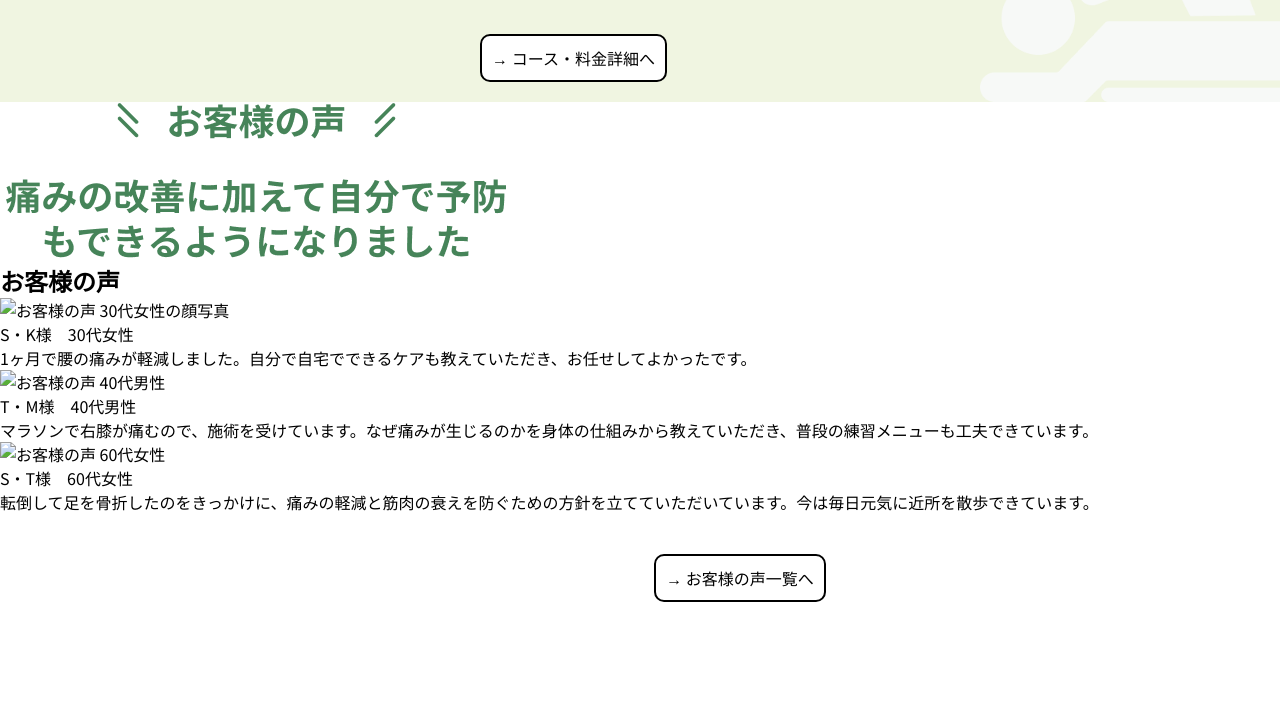
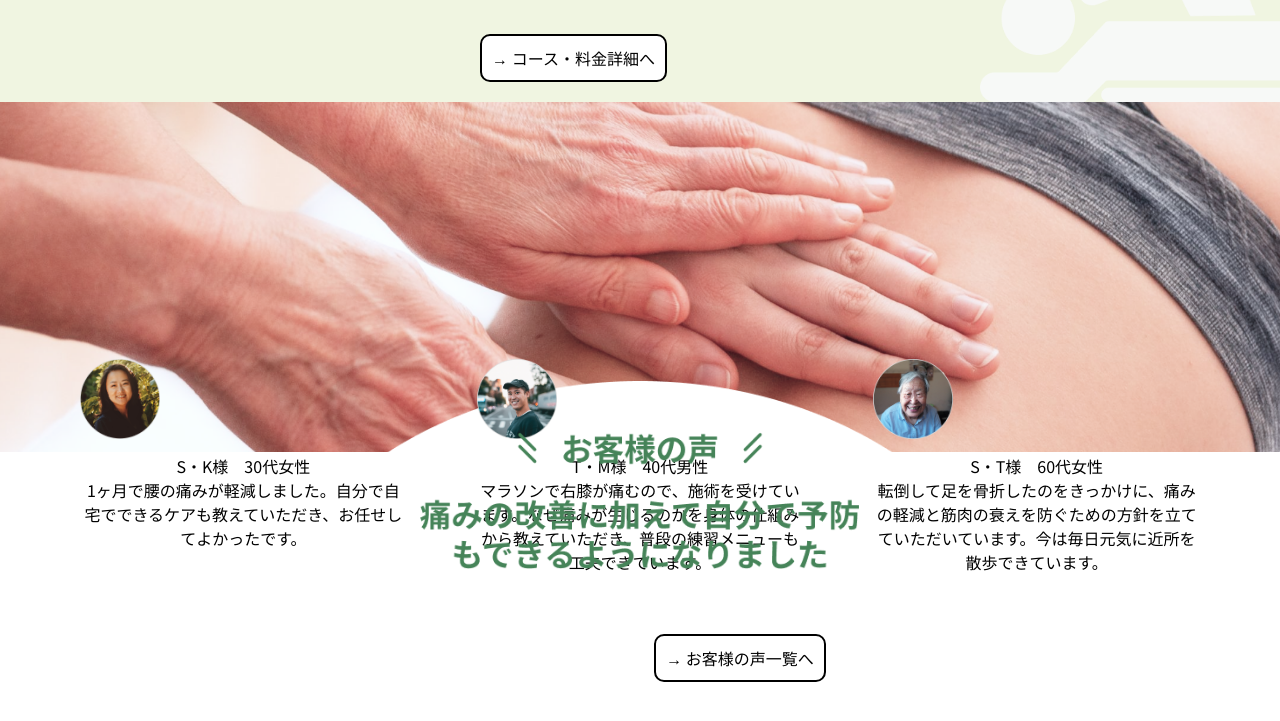
Before and after one commit to erirxty/chiropractic-clinic, a plain HTML site: page index.html in a window 1280 px wide. Shown: the part 2398-3119 px from the top of the page. Before the commit the page ends 3000 px from the top, so only its background shows below. Drawn offline with Linux system fonts and the light colour scheme.

Commit message:
お客様の声　崩れている、、、

```diff
--- a/index.html
+++ b/index.html
@@ -218,12 +218,12 @@
             alt="お客様の声アイコン"
             class="voice-icon"
           />
-          <h2>お客様の声</h2>
+
         <div class="voice-grid">
           <div class="voice-card">
             <div class="voice-card-image">
               <img
-                src="/images/TOP-user1.png"
+                src="/images/Frame 2283.png"
                 alt="お客様の声 30代女性の顔写真"
                 class="round-photo"
               />
@@ -236,7 +236,7 @@
           <div class="voice-card">
             <div class="voice-card-image">
               <img
-                src="/images/09_Kyaku2.png"
+                src="/images/Frame 2540.png"
                 alt="お客様の声 40代男性"
                 class="round-photo"
               />
@@ -249,7 +249,7 @@
           <div class="voice-card">
             <div class="voice-card-image">
               <img
-                src="/images/TOP-user3.png"
+                src="/images/Frame 2283 (1).png"
                 alt="お客様の声 60代女性"
                 class="round-photo"
               />
--- a/style/style.css
+++ b/style/style.css
@@ -269,6 +269,7 @@ header {
 
 .concept__section {
   padding: 20px 80px;
+  max-width: 1280px;
 }
 
 .concept__container {
@@ -393,6 +394,7 @@ header {
 /* 💡 元々Vector.pngを設定していたセクションから、その設定を削除する */
 
 #course {
+  max-width: 1280px;
   padding: 20px 80px;
   background-color: #f0f5e1;
 
@@ -525,3 +527,80 @@ header {
   /* 💡 リストマーカー（黒い点）をリストの内側に移動して中央寄せを支援 */
   list-style-position: inside;
 }
+
+/* お客様の声セクション */
+.voice-section {
+  /* 💡 背景色を設定 */
+  background-image: url("/images/Subtract.png"), url("/images/Frame\ 2556.png");
+
+  /* 2. サイズを画像ごとにカンマ区切りで指定 */
+  background-size: 700px, 1400px;
+
+  /* 3. 位置を画像ごとにカンマ区切りで指定 */
+  background-position: center center, top center; /* 最初の画像(Title)は left、2番目の画像(Union)は right */
+
+  /* 4. 繰り返しを画像ごとに指定（両方繰り返さない場合） */
+  background-repeat: no-repeat, no-repeat;
+
+  /* その他の設定 */
+
+  position: relative;
+  z-index: 1;
+  padding: 100px 0; /* 例：上下80px、左右0px */
+}
+
+/* コンテンツを中央に寄せるための共通コンテナ */
+.voice-section .container {
+  max-width: 1200px; /* 例：コンテンツの最大幅 */
+  margin: 0 auto; /* 中央寄せ */
+  padding: 0 20px; /* 左右の余白（コンテンツが画面端に張り付かないように） */
+}
+
+.voice-section .section-title {
+  text-align: center; /* 内部のアイコンとh2を中央寄せ */
+  margin-bottom: 40px; /* 下部との余白 */
+}
+
+.voice-section .voice-icon {
+  /* 💡 相対位置指定を有効にする */
+  position: relative;
+
+  /* ✅ 下にずらす距離を指定 */
+  top: 230px; /* 例: 50px分下に移動させる */
+  width: 450px;
+  display: block;
+  margin: 0 auto; /* 中央寄せ */
+}
+
+/* 💡 カードのコンテナをFlexboxにして横並びにする */
+.voice-section .voice-grid {
+  display: flex;
+  /* カード間のスペースを均等に空ける */
+  justify-content: space-between;
+  /* 画面幅が狭いときに折り返すように設定（レスポンシブ対応） */
+  flex-wrap: wrap;
+  /* カード間の隙間を設定 */
+  gap: 30px;
+}
+
+/* 💡 個々のカードの幅を設定（3列表示） */
+.voice-section .voice-card {
+  /* 3列表示にするため、幅を約3分の1に設定し、gapの分を引く */
+  width: calc(33.333% - 20px);
+  /* 念のため最小幅を設定 */
+  min-width: 280px;
+
+  text-align: center;
+  padding: 20px;
+
+  border-radius: 10px;
+  /* ... その他のスタイル ... */
+}
+
+.round-photo {
+  width: 80px;
+  display: block;
+  /* ❌ margin-top: 15px; などは削除または 0 に */
+  margin-top: 0;
+  margin-bottom: 15px;
+}
```
